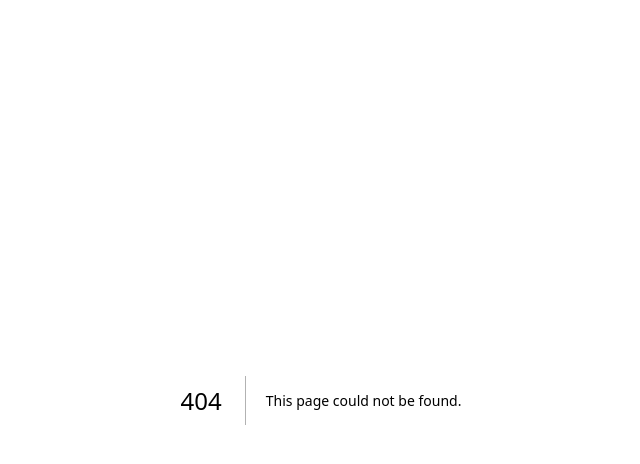
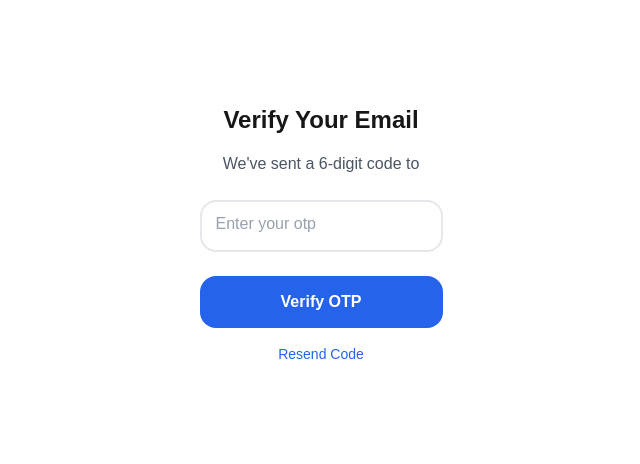
Before and after one commit to scalable-notification-feed-engine-org/scalable-notification-feed-engine-web-client, a Next.js app: page /verify-email in a window 1280 px wide. Before the commit this address had no page. Shown: the top 464 px of the page, without its empty margins (319-959 px from the left). Built offline with nearby package versions, Linux system fonts and the light colour scheme.

Commit message:
feat(auth): implement email verification flow with OTP synchronization

```diff
--- /dev/null
+++ b/src/app/(auth)/verify-email/page.tsx
@@ -0,0 +1,87 @@
+'use client'
+import { useSearchParams } from 'next/navigation';
+import React, { useState } from 'react';
+import Button from '@/components/ui/Button';
+import Input from "@/components/ui/Input";
+import {router} from "next/client";
+
+export default function VerifyEmailPage() {
+    const searchParams = useSearchParams();
+    const email = searchParams.get('email');
+
+    const [otp, setOtp] = useState("");
+    const [loading, setLoading] = useState(false);
+    const [errors, setErrors] = useState({otp: ""});
+
+    const handleVerify = async (e: React.FormEvent) => {
+        e.preventDefault();
+        let isValid = true;
+        const newErrors = {otp:""};
+
+        if(!otp){
+            newErrors.otp = "Otp is required";
+            isValid = false;
+        }else if(isNaN((Number(otp)))){
+            newErrors.otp = "OTP must be a number";
+            isValid = false
+        }
+        setErrors(newErrors);
+
+        if(isValid) {
+            try {
+                const url = `http://localhost:8000/visitors/verify-email?email=${encodeURIComponent(email!)}&otp=${otp}`;
+                setLoading(true);
+                const response = await fetch(url, {
+                    method: "POST",
+                    headers: {'Accept': 'application/json'},
+                });
+
+                const result = await response.json();
+
+                if (response.ok && result.data === true) {
+                    await router.push("/login");
+                } else {
+                    alert("Invalid OTP");
+                }
+
+            }catch(err){
+                console.log(err);
+            }finally {
+                setLoading(false);
+            }
+        }
+    };
+
+    return (
+        <div className="max-w-md mx-auto mt-20 p-6 bg-white rounded-xl text-center">
+            <h1 className="text-2xl font-bold mb-4">Verify Your Email</h1>
+            <p className="text-gray-600 mb-6">
+                We&#39;ve sent a 6-digit code to <span className="font-semibold">{email}</span>
+            </p>
+
+            <form onSubmit={handleVerify} className="space-y-4">
+                <Input
+                    label="Enter your otp"
+                    value={otp}
+                    type="text"
+                    onChange={(e) => {
+
+                        setOtp(e.target.value);
+
+                        if(errors.otp) {
+                            setErrors({otp: ""});
+                        }
+
+                    }}
+                    id="otp"
+                    error={errors.otp}
+                />
+                <Button label="Verify OTP" isLoading={loading} type="submit" className="h-13"/>
+            </form>
+
+            <button className="mt-4 text-primary hover:underline text-sm font-medium">
+                Resend Code
+            </button>
+        </div>
+    );
+}
```
